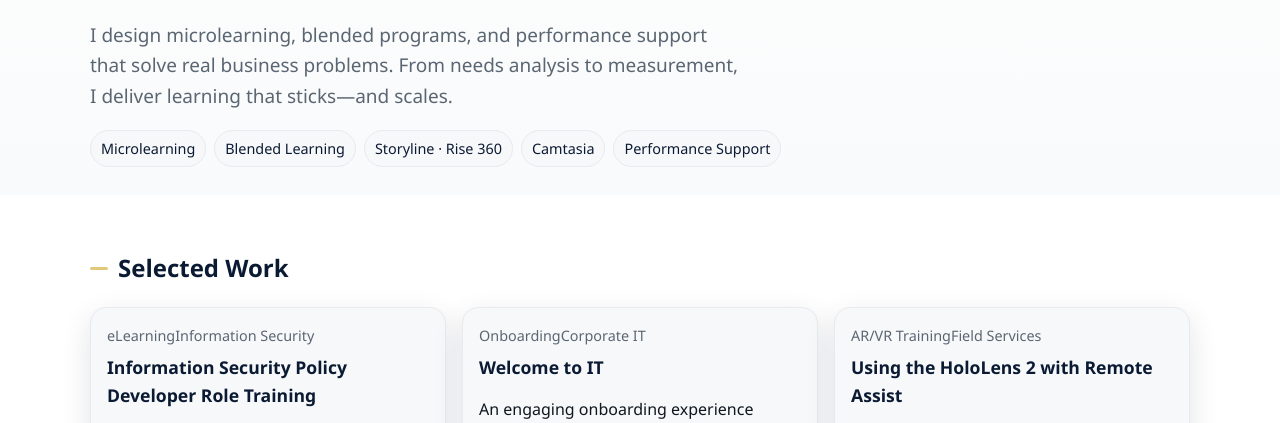
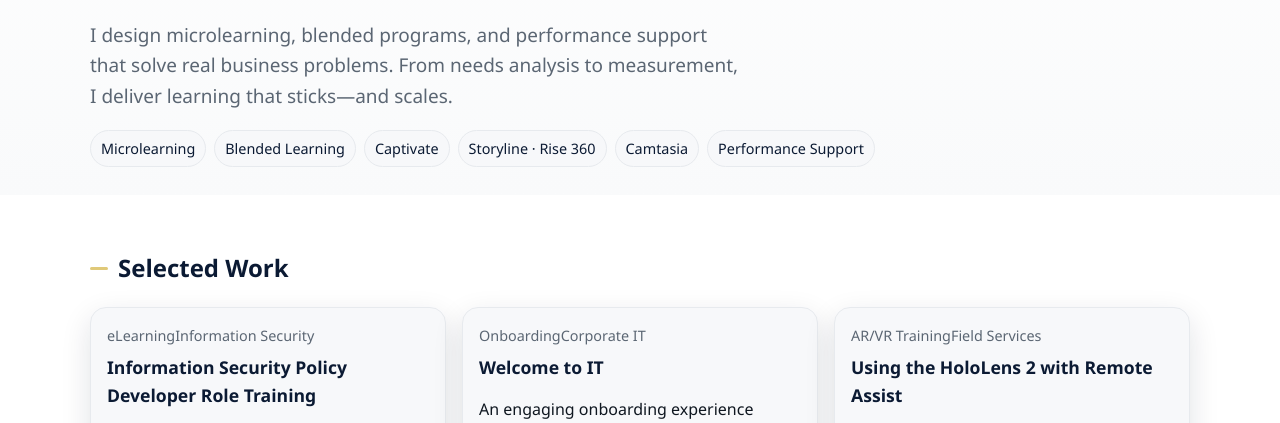
Before and after one commit to monique-gary/Portfolio, a plain HTML site: page index.html in a window 1280 px wide. Shown: the part 339-762 px from the top of the page. Drawn offline with Linux system fonts and the light colour scheme.

Commit message:
Update index.html

```diff
--- a/index.html
+++ b/index.html
@@ -73,7 +73,7 @@
         <h1>Building engaging learning that moves the metrics.</h1>
         <p class="lead">I design microlearning, blended programs, and performance support that solve real business problems. From needs analysis to measurement, I deliver learning that sticks—and scales.</p>
         <div class="chips">
-          <span class="chip">Microlearning</span><span class="chip">Blended Learning</span><span class="chip">Storyline · Rise 360</span><span class="chip">Camtasia</span><span class="chip">Performance Support</span>
+          <span class="chip">Microlearning</span><span class="chip">Blended Learning</span><span class="chip">Captivate</span><span class="chip">Storyline · Rise 360</span><span class="chip">Camtasia</span><span class="chip">Performance Support</span>
         </div>
       </div>
     </section>
```
